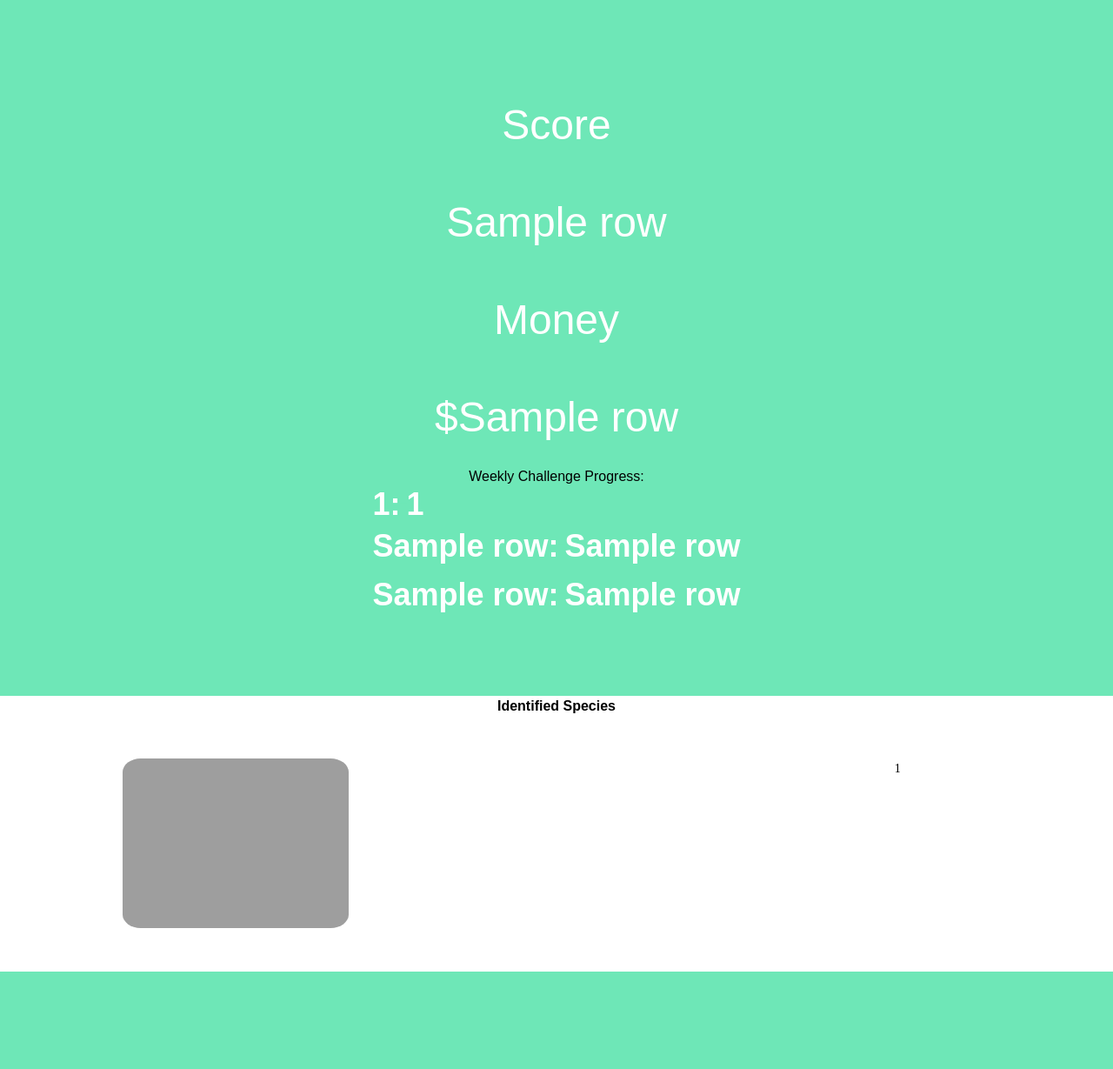
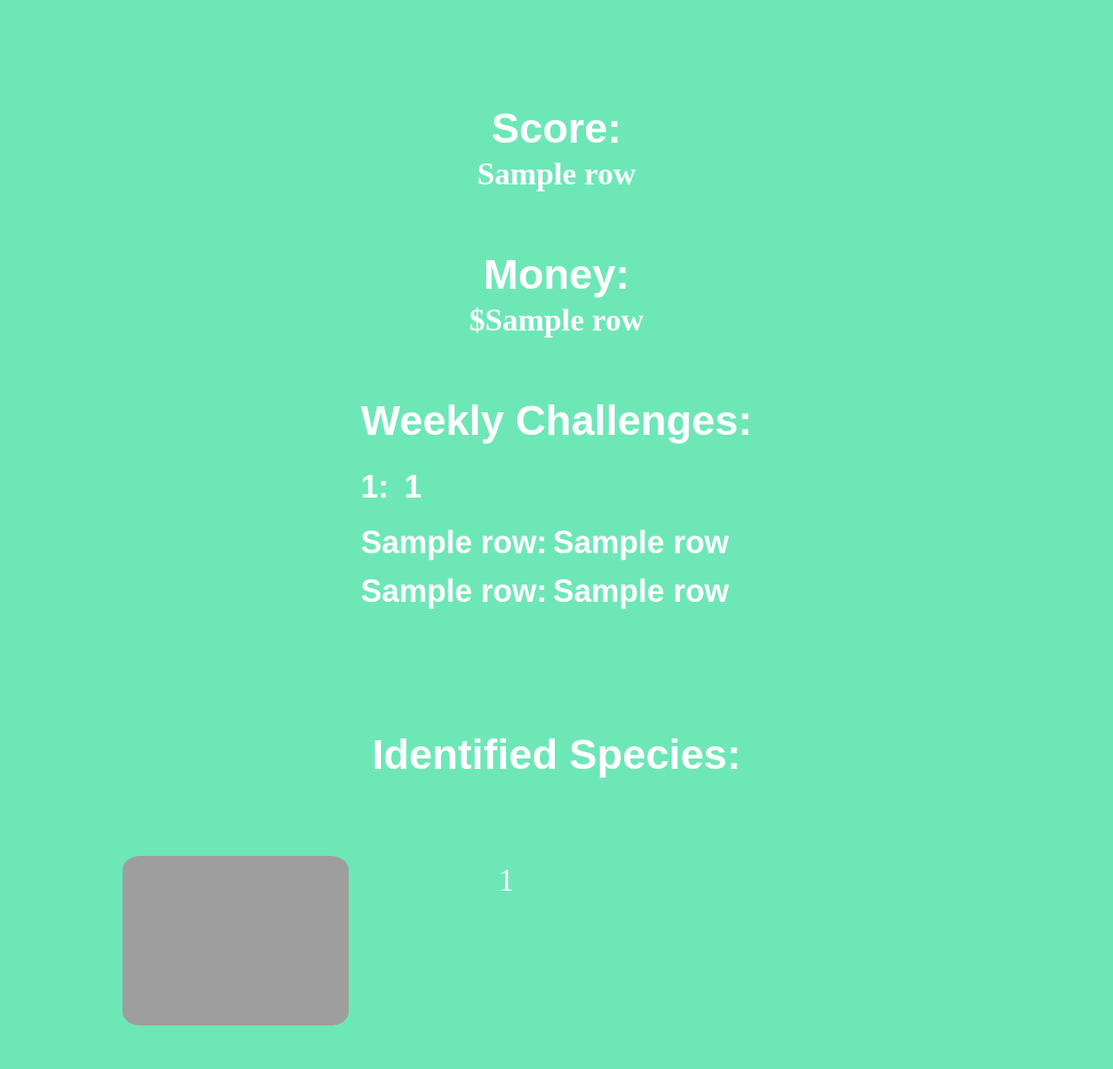
Before and after one commit to vsahni3/HTV, a Flask app: template app/templates/index.html in a window 1280 px wide. Shown: the part 96-1325 px from the top of the page at 87% size. Before the commit the page ends 1213 px from the top, so only its background shows below. Run offline with Flask 2, Linux system fonts and the light colour scheme; the template is opened without the code that fills it: most values are stand-ins (such as "Sample title", 1, 10 or a date in 2020); some libraries are stand-ins or nearby versions; some web fonts are replaced; grey boxes are pictures that could not be loaded.

Commit message:
completed project

```diff
--- a/app/templates/contest_prize_pool.txt
+++ b/app/templates/contest_prize_pool.txt
@@ -1 +1 @@
-530
+542
--- a/app/templates/index.html
+++ b/app/templates/index.html
@@ -57,15 +57,15 @@
       </ul>
     </nav>
     <div class="grid place-items-center h-screen bg-emerald-300">
-      <div class="text-center">
-        <h3 class="text-5xl py-8 text-white text-center">Score</h3>
-        <h3 class="text-5xl py-8 text-white text-center">{{data[0]}}</h3>
-        <h3 class="text-5xl py-8 text-white text-center">Money</h3>
-        <h3 class="text-5xl py-8 text-white text-center">${{data[1]}}</h3>
-        Weekly Challenge Progress:
+      <div class="text-center py-8">
+        <h3 class="text-5xl py-8 text-white text-center font-bold">Score: <p class="text-4xl py-2 text-white text-center" >{{data[0]}}</p></h3>
+        <h3 class="text-5xl py-8 text-white text-center font-bold">Money: <p class="text-4xl py-2 text-white text-center" >${{data[1]}}</p></h3>
+
+        <h3 class="text-5xl py-8 text-white text-center font-bold">Weekly Challenges:</h3>
+
         <h1 class="text-4xl text-white text-center flex font-semibold"">
           {{data[-2][0]}}:
-          <p class="font-bold"> <p class="text-emerald-300">_</p> {{data[-1][0]}}</p>
+          <p class="font-bold"> <p class="text-emerald-300 text-4xl py-2 text-center">_</p> {{data[-1][0]}}</p>
         </h1>
         <h1 class="text-4xl py-2 text-white text-center flex font-semibold"">
           {{data[-2][1]}}:
@@ -77,19 +77,21 @@
         </h1>
       </div>
     </div>
+    <div class="bg-emerald-300">
     <center>
-    <h3 class="font-bold">Identified Species</h3><br><br></center>
-    <div class="recommendation_list">
+    <h3 class="bg-emerald-300 text-5xl py-11 text-white text-center font-bold">Identified Species:</h3><br><br></center>
+    <div class="recommendation_list ">
       {% if data %}
       {% for row in data[2]|batch(2) %}
       {% for column in row %}
       <img src="{{ column[1] }}">
-      <a class="anime-name">{{ column[0] }}</a>
+      <a class="anime-name text-white text-4xl py-2 text-left">{{ column[0] }}</a>
 
 
       {% endfor %}
       {% endfor %}
       {% endif %}
+    </div>
     </div>
     <!-- <div class="grid allign grid-cols-4 gap-4 bg-emerald-300">
 
--- a/app/templates/leaderboards.html
+++ b/app/templates/leaderboards.html
@@ -57,7 +57,7 @@
         <div class="recommendation_list">
           {% for row in data|batch(2) %} {% for column in row %}
           <h3 class="text-3xl py-8 text-white text-center">
-            {{column[1]}}) {{column[2]}}: {{column[0]}}
+            {{column[2]}}: {{column[0]}}
           </h3>
           {% endfor %} {% endfor %}
         </div>
```
Also changed, not shown: app/templates/challenges.html (+24 -15 lines).
